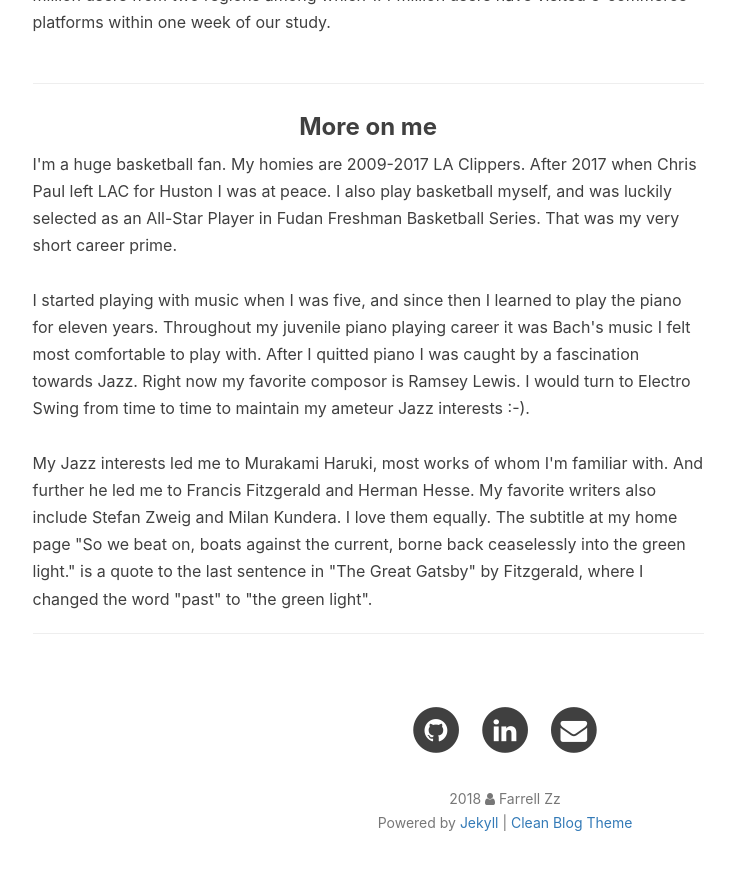
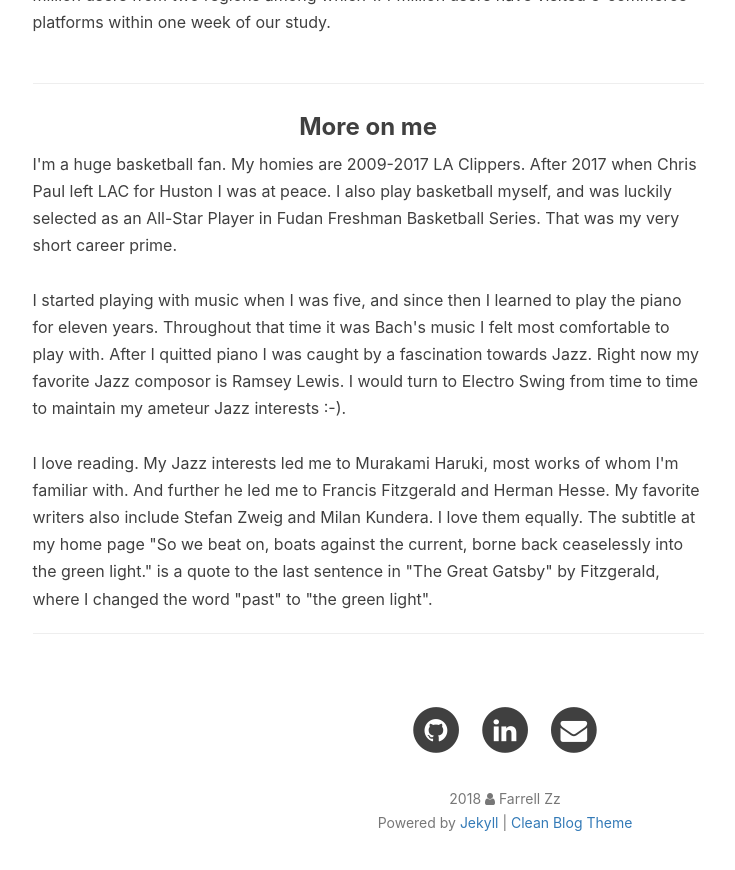
Before and after one commit to farrellsc/farrellsc.github.io, a Jekyll site: the page built from about.html, in a window 1280 px wide and 900 px high, scrolled down 2938 px. Shown: the top 870 px of the window, without its empty margins (135-870 px from the left). Built offline with Jekyll 4.4.1, drawn with Linux system fonts in a browser that asks for light colours; nearby versions of some CDN libraries; comment, search, counter and statistics services are not loaded; some of the changed text lies outside the part shown.

Commit message:
updated about

```diff
--- a/about.html
+++ b/about.html
@@ -80,9 +80,9 @@ header-img: "img/about-bg.jpg"
         <div class="about-text-section">
             I'm a huge basketball fan. My homies are 2009-2017 LA Clippers. After 2017 when Chris Paul left LAC for Huston I was at peace. I also play basketball myself, and was luckily selected as an All-Star Player in Fudan Freshman Basketball Series. That was my very short career prime. <br /><br />
 
-            I started playing with music when I was five, and since then I learned to play the piano for eleven years. Throughout my juvenile piano playing career it was Bach's music I felt most comfortable to play with. After I quitted piano I was caught by a fascination towards Jazz. Right now my favorite composor is Ramsey Lewis. I would turn to Electro Swing from time to time to maintain my ameteur Jazz interests :-). <br /><br />
+            I started playing with music when I was five, and since then I learned to play the piano for eleven years. Throughout that time it was Bach's music I felt most comfortable to play with. After I quitted piano I was caught by a fascination towards Jazz. Right now my favorite Jazz composor is Ramsey Lewis. I would turn to Electro Swing from time to time to maintain my ameteur Jazz interests :-). <br /><br />
 
-            My Jazz interests led me to Murakami Haruki, most works of whom I'm familiar with. And further he led me to Francis Fitzgerald and Herman Hesse. My favorite writers also include Stefan Zweig and Milan Kundera. I love them equally. The subtitle at my home page "So we beat on, boats against the current, borne back ceaselessly into the green light." is a quote to the last sentence in "The Great Gatsby" by Fitzgerald, where I changed the word "past" to "the green light".<br />
+            I love reading. My Jazz interests led me to Murakami Haruki, most works of whom I'm familiar with. And further he led me to Francis Fitzgerald and Herman Hesse. My favorite writers also include Stefan Zweig and Milan Kundera. I love them equally. The subtitle at my home page "So we beat on, boats against the current, borne back ceaselessly into the green light." is a quote to the last sentence in "The Great Gatsby" by Fitzgerald, where I changed the word "past" to "the green light".<br />
             <!-- <img src="/img/about/cscs.jpg" style="float:left;width:19%;margin-right:1%;">
             <img src="/img/about/fitzgerald.jpg" style="float:left;width:19%;margin-right:1%;">
             <img src="/img/about/hesse.jpg" style="float:left;width:19%;margin-right:1%;">
```
Also changed, not shown: other parts of about.html (+1 -1 lines).
